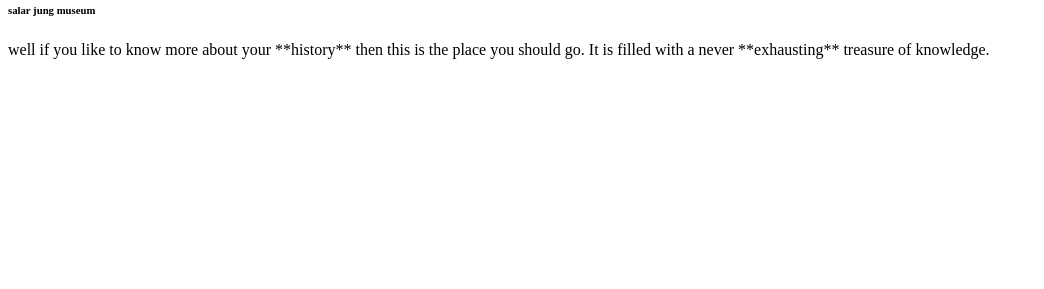
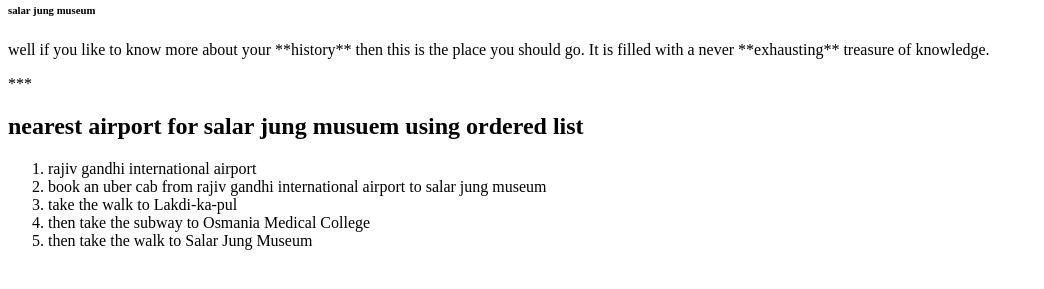
Before and after one commit to 44-563-Web-Apps-F22/44563-webapps-assignment-3-9182764130, a plain HTML site: page index.html in a window 1280 px wide. Shown: the part 79-368 px from the top of the page, without its empty margins (0-1044 px from the left). Drawn offline with Linux system fonts and the light colour scheme.

Commit message:
added data

```diff
--- a/index.html
+++ b/index.html
@@ -7,3 +7,15 @@
     <h1>uday kiran kondapalli</h1>
     <h6> salar jung museum </h6>
     <p>well if you like to know more about your **history** then this is the place you should go. It is filled with a never **exhausting** treasure of knowledge.</p>
+
+***
+
+<h2>nearest airport for salar jung musuem using ordered list</h2>
+
+<ol>
+  <li>rajiv gandhi international airport</li>
+  <li>book an uber cab from rajiv gandhi international airport to salar jung museum</li>
+  <li>take the walk to Lakdi-ka-pul</li>
+  <li>then take the subway to Osmania Medical College</li>
+  <li>then take the walk to Salar Jung Museum</li>
+</ol>
```
